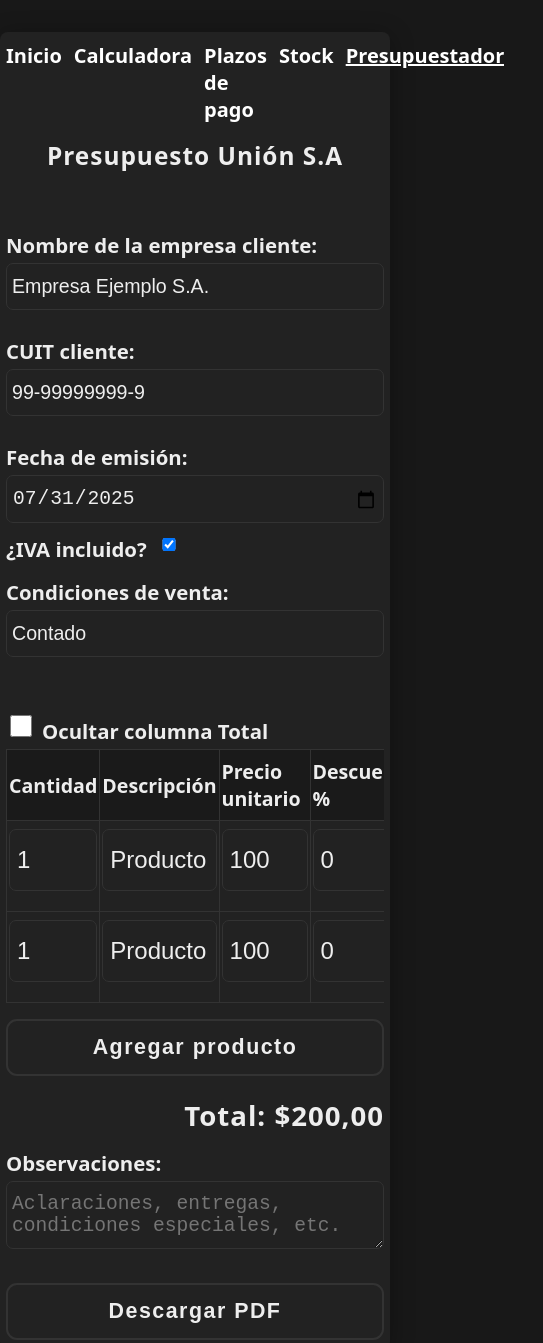
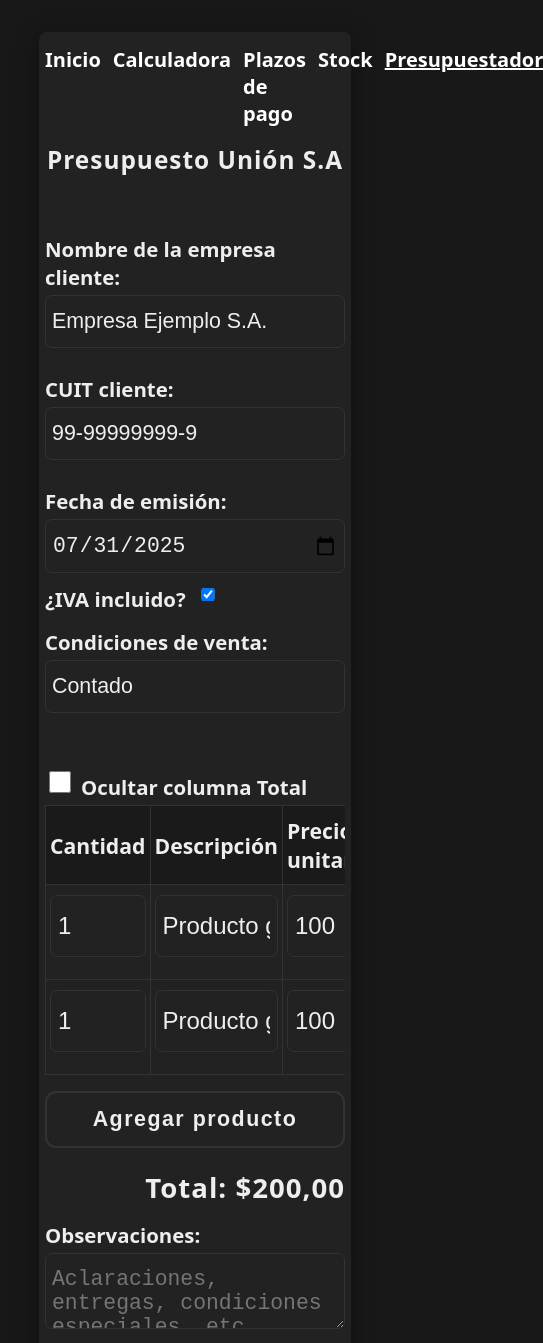
Before and after one commit to agustinlina/presupuestapp, a website: page index.html in a window 390 px wide. Shown: the top 1343 px of the page, 543 px wide, since content can reach past the window. Drawn offline with Linux system fonts and the light colour scheme.

Commit message:
agora sim

```diff
--- a/estilos.css
+++ b/estilos.css
@@ -154,11 +154,8 @@ td:last-child, th:last-child {
   letter-spacing: 1px;
 }
 /* Phone Friendly: ancho y tipografía grandes en móvil */
+
 @media (max-width: 900px) {
-  .container { max-width: 100vw; padding-left: 8px; padding-right: 8px;}
-  table { min-width: 600px; }
-}
-@media (max-width: 650px) {
   html { font-size: 20px; }
   .container { border-radius: 8px; padding: 0.7rem 6px; }
   h1 { font-size: 1.22rem; }
@@ -169,9 +166,3 @@ td:last-child, th:last-child {
   .del-btn { font-size: 1.15em; height: 38px; }
   table { min-width: 410px;}
 }
-@media (max-width: 470px) {
-  .container { padding: 0.5rem 6px; }
-  th, td { font-size: 0.98rem; padding: 8px 2px; }
-  input, textarea { font-size: 0.98rem; padding: 11px 5px;}
-  table { min-width: 320px;}
-}
```
